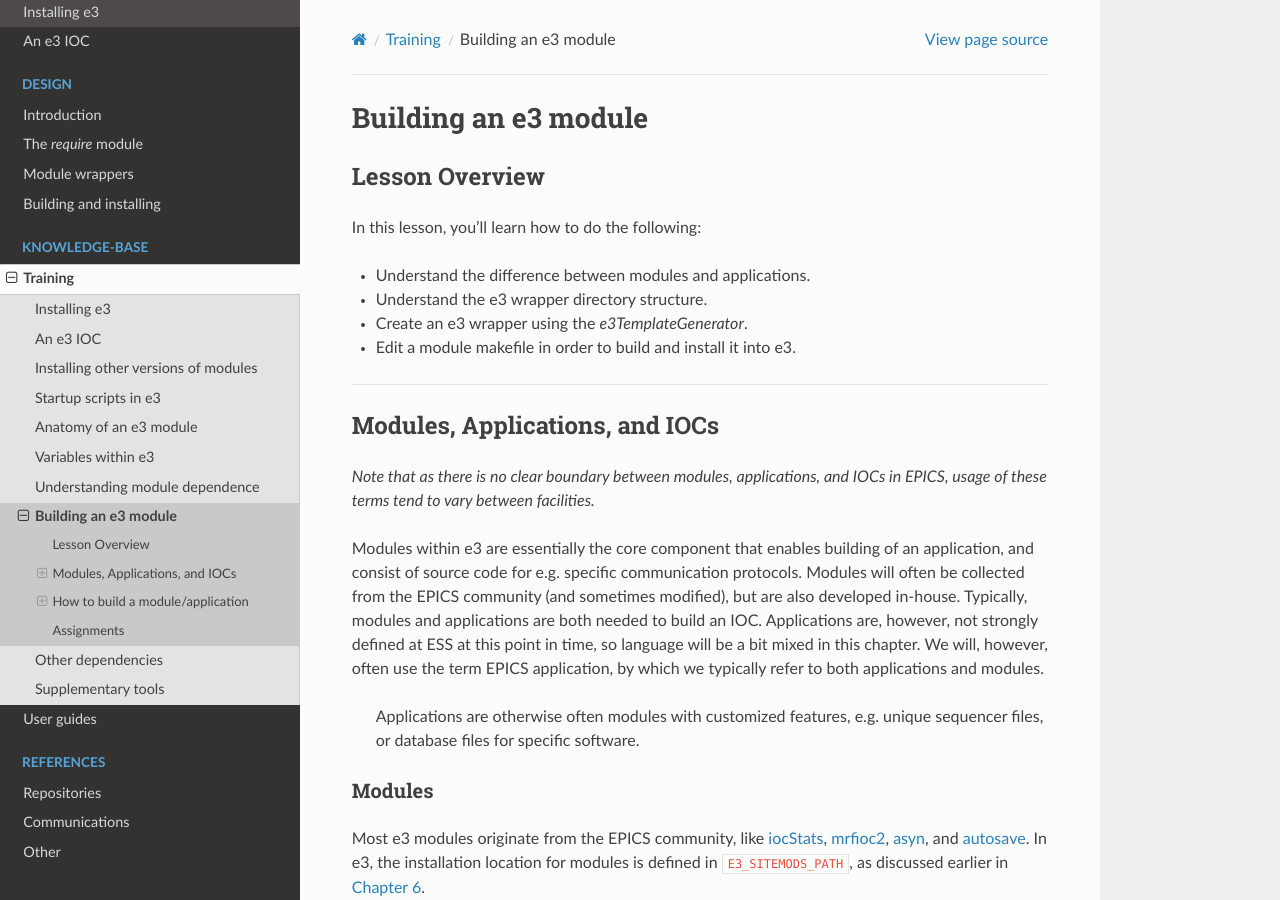
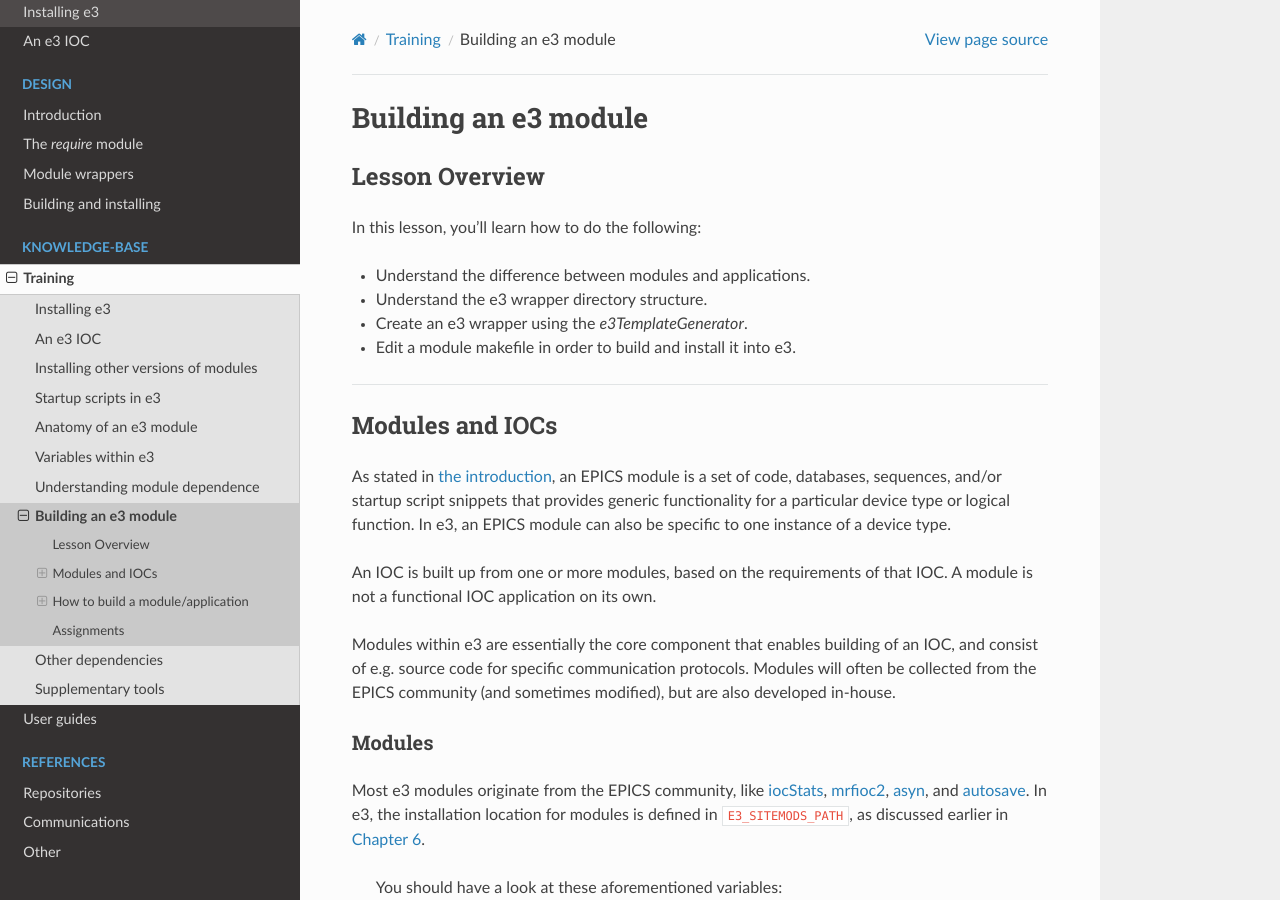
Before and after one commit to ttkorhonen/e3pages, a Sphinx documentation site: the page built from docs/kb/training/workbook/8_building_modules.md, in a window 1280 px wide and 900 px high. Built offline with Sphinx 7.4.7 and the Read the Docs theme 2.0.0, drawn with Linux system fonts in a browser that asks for light colours.

Commit message:
Updated 'modules and IOCs'

```diff
--- a/docs/kb/training/workbook/8_building_modules.md
+++ b/docs/kb/training/workbook/8_building_modules.md
@@ -11,13 +11,17 @@ In this lesson, you'll learn how to do the following:
 
 ---
 
-## Modules, Applications, and IOCs
+## Modules and IOCs
 
-*Note that as there is no clear boundary between modules, applications, and IOCs in EPICS, usage of these terms tend to vary between facilities.*
+As stated in [the introduction](../../../design/1_intro.md), an EPICS module is a set of code, databases, sequences, and/or startup
+script snippets that provides generic functionality for a particular device type or logical function. In e3, an EPICS module can
+also be specific to one instance of a device type.
 
-Modules within e3 are essentially the core component that enables building of an application, and consist of source code for e.g. specific communication protocols. Modules will often be collected from the EPICS community (and sometimes modified), but are also developed in-house. Typically, modules and applications are both needed to build an IOC. Applications are, however, not strongly defined at ESS at this point in time, so language will be a bit mixed in this chapter. We will, however, often use the term EPICS application, by which we typically refer to both applications and modules.
+An IOC is built up from one or more modules, based on the requirements of that IOC. A module is not a functional IOC application on its own.
 
-> Applications are otherwise often modules with customized features, e.g. unique sequencer files, or database files for specific software.
+Modules within e3 are essentially the core component that enables building of an IOC, and consist of e.g. source code for specific
+communication protocols. Modules will often be collected from the EPICS community (and sometimes modified), but are also developed
+in-house.
 
 ### Modules
 
```
